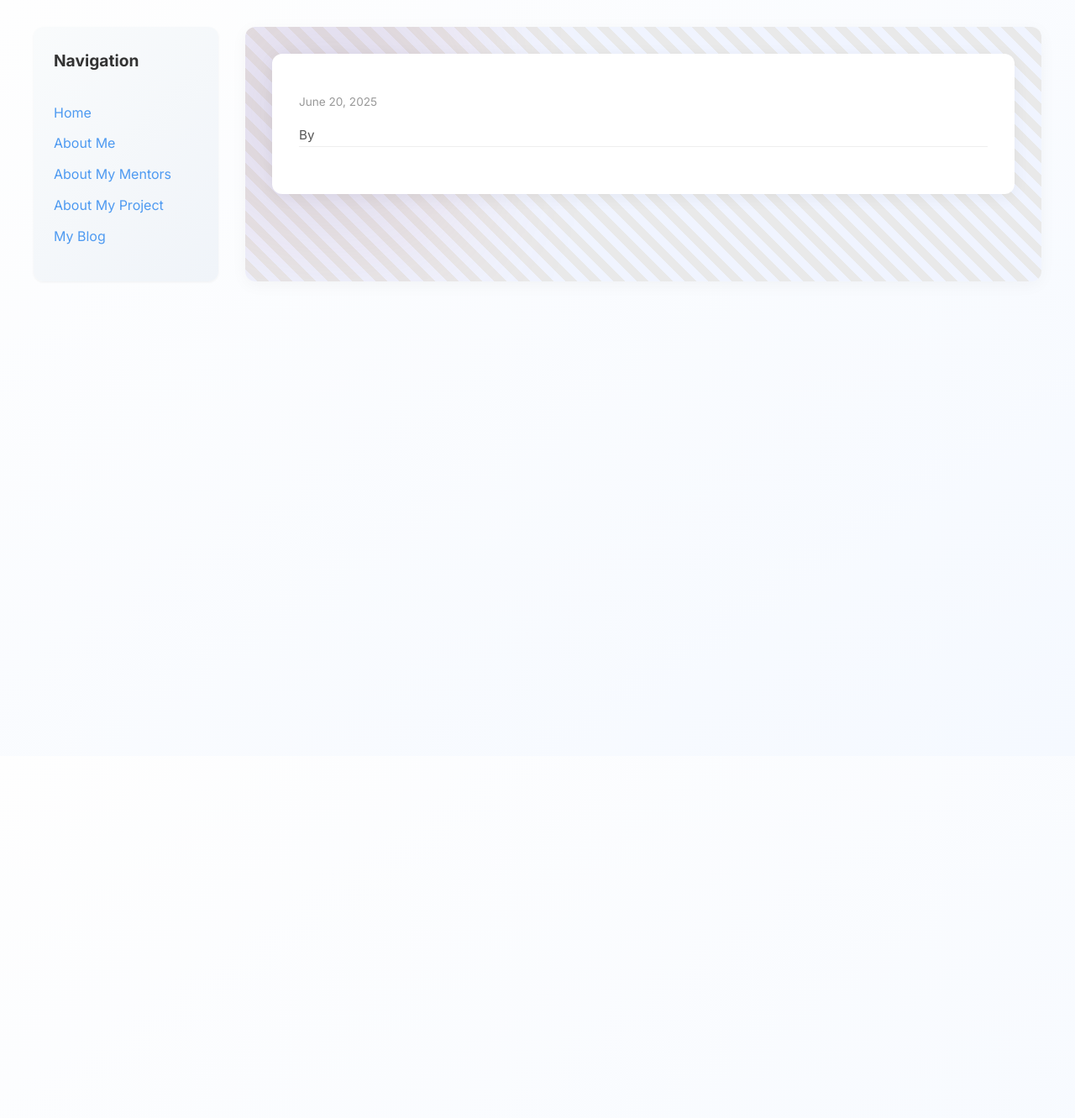
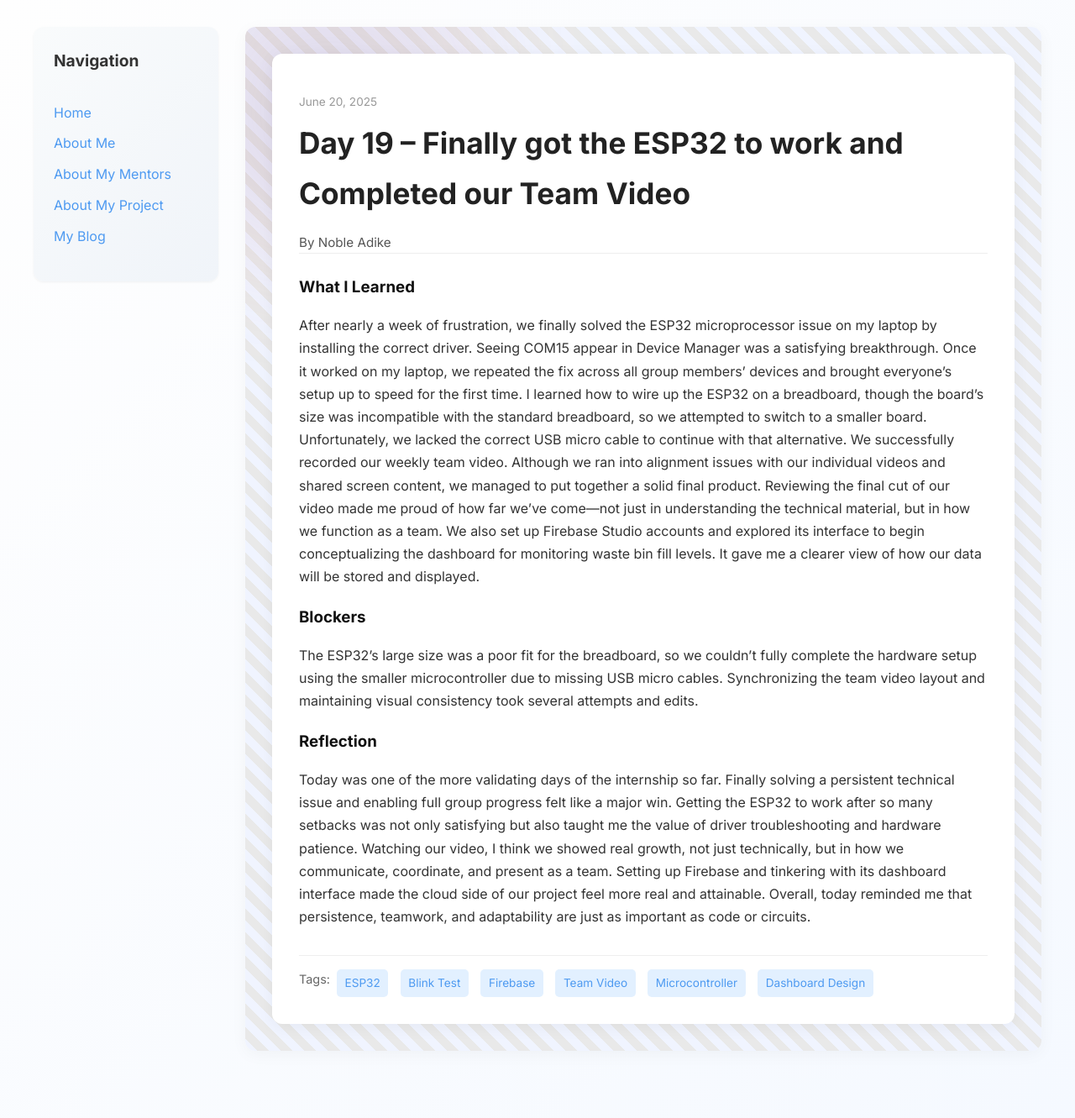
Before and after one commit to kingnaddy/kingnaddy.github.io, a Jekyll site: the page built from _posts/2025-06-20-day-18.md, in a window 1280 px wide. Shown: the whole page at 84% size. Built offline with Jekyll 4.4.1, drawn with Linux system fonts in a browser that asks for light colours; our own code applies the rules of GitHub Pages for plain Markdown files; before the commit the page ends 900 px from its top, so only the background shows below that.

Commit message:
Update 2025-06-20-day-18.md

```diff
--- a/_posts/2025-06-20-day-18.md
+++ b/_posts/2025-06-20-day-18.md
@@ -5,7 +5,7 @@ title: "Day 19 – Finally got the ESP32 to work and Completed our Team Video"
 date: 2025-06-20
 author: Noble Adike
 permalink: /day19.html
-tags: ["ESP32", "Blink Test", "Firebase", "Team Video", "Microcontroller" "Dashboard Design"]
+tags: ["ESP32", "Blink Test", "Firebase", "Team Video", "Microcontroller" ,"Dashboard Design"]
 
 what_i_learned: |
   After nearly a week of frustration, we finally solved the ESP32 microprocessor issue on my laptop by installing the correct driver. Seeing COM15 appear in Device Manager was a satisfying breakthrough. Once it worked on my laptop, we repeated the fix across all group members' devices and brought everyone's setup up to speed for the first time. I learned how to wire up the ESP32 on a breadboard, though the board’s size was incompatible with the standard breadboard, so we attempted to switch to a smaller board. Unfortunately, we lacked the correct USB micro cable to continue with that alternative. We successfully recorded our weekly team video. Although we ran into alignment issues with our individual  videos and shared screen content, we managed to put together a solid final product. Reviewing the final cut of our video made me proud of how far we’ve come—not just in understanding the technical material, but in how we function as a team. We also set up Firebase Studio accounts and explored its interface to begin conceptualizing the dashboard for monitoring waste bin fill levels. It gave me a clearer view of how our data will be stored and displayed.
```
